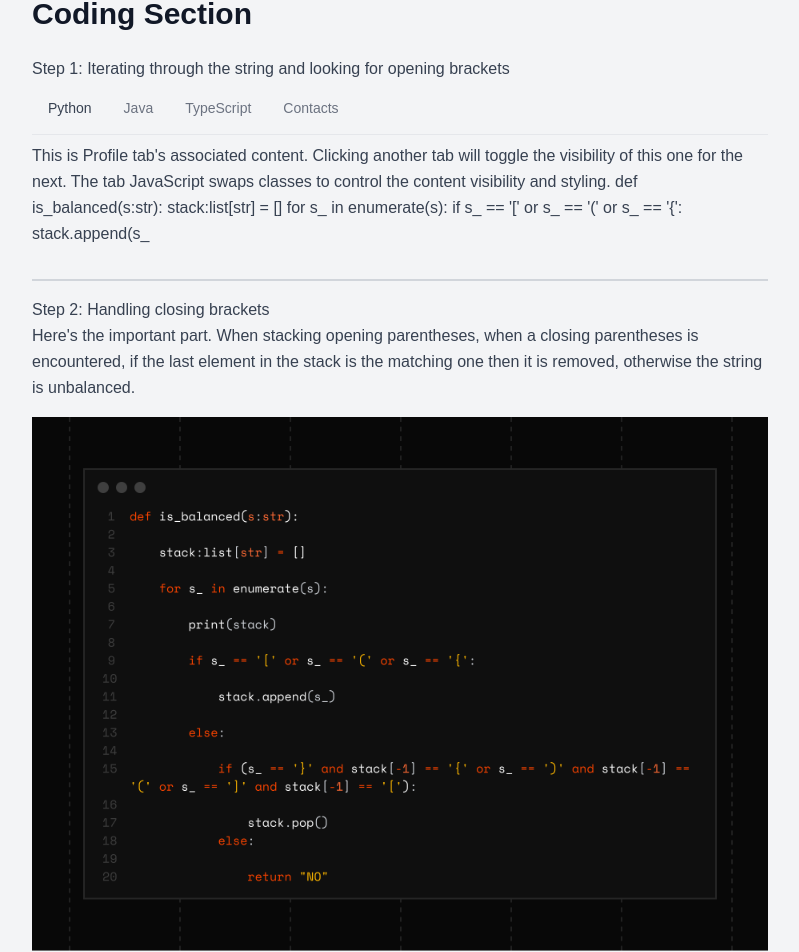
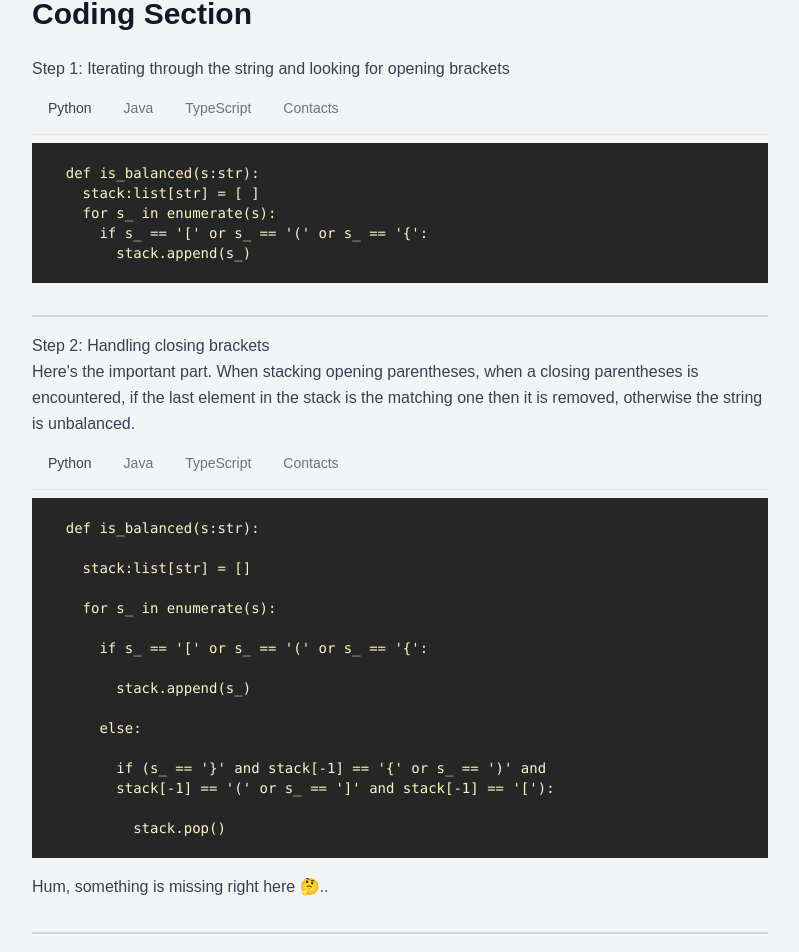
Before and after one commit to PrunelMel/DEVO, a Next.js app: page /articles/hackerRank/balancedBracket in a window 1280 px wide. Shown: the part 1028-1980 px from the top of the page, without its empty margins (32-831 px from the left). Built offline with nearby package versions, Linux system fonts and the light colour scheme.

Commit message:
updating CodeSection component

```diff
--- a/src/app/articles/hackerRank/balancedBracket/page.tsx
+++ b/src/app/articles/hackerRank/balancedBracket/page.tsx
@@ -1,10 +1,24 @@
 import React from 'react';
 import CharLighter from '@/components/CharLighter';
 import Divider from '@/components/Divider';
-import { TabItem, Tabs } from "flowbite-react";
 import CodeSection from '@/components/CodeSection';
 
 var codeStep1:{python:string, java:string, typescript:string} = {
+
+  python: `
+    def is_balanced(s:str):
+      stack:list[str] = [ ]
+      for s_ in enumerate(s):
+        if s_ == '[' or s_ == '(' or s_ == '{':
+          stack.append(s_)
+  `,
+
+  java:``,
+
+  typescript:``
+}
+
+var codeStep2:{python:string, java:string, typescript:string} = {
 
   python: `
     def is_balanced(s:str):
@@ -13,9 +27,81 @@ var codeStep1:{python:string, java:string, typescript:string} = {
 
       for s_ in enumerate(s):
 
-          if s_ == '[' or s_ == '(' or s_ == '{':
+        if s_ == '[' or s_ == '(' or s_ == '{':
 
-              stack.append(s_
+          stack.append(s_)
+
+        else:
+
+          if (s_ == '}' and stack[-1] == '{' or s_ == ')' and
+          stack[-1] == '(' or s_ == ']' and stack[-1] == '['):
+
+            stack.pop()
+  `,
+
+  java:``,
+
+  typescript:``
+}
+
+var codeStep3:{python:string, java:string, typescript:string} = {
+
+  python: `
+    def is_balanced(s:str):
+
+      stack:list[str] = []
+
+      for s_ in enumerate(s):
+
+        if s_ == '[' or s_ == '(' or s_ == '{':
+
+          stack.append(s_)
+
+        else:
+
+          if (s_ == '}' and stack[-1] == '{' or s_ == ')' and
+          stack[-1] == '(' or s_ == ']' and stack[-1] == '['):
+
+            stack.pop()
+
+          else:
+
+            return "NO"
+
+      return "YES" if len(stack) == 0 else "NO"
+  `,
+
+  java:``,
+
+  typescript:``
+}
+
+var codeStep4:{python:string, java:string, typescript:string} = {
+
+  python:`
+    def is_balanced(s:str):
+
+      stack:list[str] = []
+
+      for s_ in enumerate(s):
+
+        if s_ == '[' or s_ == '(' or s_ == '{':
+
+          stack.append(s_)
+
+        else:
+
+          if len(stack) != 0 and (s_ == '}' and stack[-1] == '{' or s_ == ')' and
+          stack[-1] == '(' or s_ == ']' and stack[-1] == '['):
+
+            stack.pop()
+
+          else:
+
+            return "NO"
+
+      return "YES" if len(stack) == 0 else "NO"
+
   `,
 
   java:``,
@@ -120,17 +206,19 @@ export default function page() {
                   <CodeSection code={codeStep1}/>
                 </div>
                 <Divider/>
-                <div className="mt-4">
+                <div className="mt-4 overflow-x-hidden">
                   <span>Step 2: Handling closing brackets</span>
                   <p>Here's the important part. When stacking opening parentheses, when a closing parentheses is encountered, if the last element in the stack is the matching one then it is removed, otherwise the string is unbalanced.</p>
-                  <img  className="mt-4" src="/hackerRank/balancedBrackets/ray-so-export3.png" alt="" />
+                  {/* <img  className="mt-4" src="/hackerRank/balancedBrackets/ray-so-export3.png" alt="" /> */}
+                  <CodeSection code={codeStep2}/>
                   <p className="mt-4">Hum, something is missing right here 🤔..</p>
                 </div>
                 <Divider/>
                 <div className="mt-4">
                   <span>Step 3: Return statement</span>
                   <p>After processing the entire string, if the stack is empty, then the string is balanced. Otherwise, it is not.</p>
-                  <img src="/hackerRank/balancedBrackets/ray-so-export4.png" alt="" className="mt-4"/>
+                  {/* <img src="/hackerRank/balancedBrackets/ray-so-export4.png" alt="" className="mt-4"/> */}
+                  <CodeSection code={codeStep3}/>
                 </div>
                 <Divider/>
                 <div className="mt-4">
@@ -142,7 +230,8 @@ export default function page() {
                     To solve the problem, just make sure that the stack is not empty before performing the operation.
                     So this will be the final code 👇
                   </p>
-                  <img src="/hackerRank/balancedBrackets/ray-so-export5.png" alt="" className="mt-4"/>
+                  {/* <img src="/hackerRank/balancedBrackets/ray-so-export5.png" alt="" className="mt-4"/> */}
+                  <CodeSection code={codeStep4}/>
                 </div>
 
               </div>
--- a/src/components/CodeSection.tsx
+++ b/src/components/CodeSection.tsx
@@ -6,12 +6,15 @@ import { TabItem, Tabs } from "flowbite-react";
 const CodeSection = ({code}:{code:{python:string, java:string, typescript:string}}) => {
 
     return (
-        <Tabs aria-label="Tabs with underline" variant="underline" >
-            <TabItem active title="Python">
-                This is Profile tab's associated content.
-                Clicking another tab will toggle the visibility of this one for the next. The tab JavaScript swaps classes to
-                control the content visibility and styling.
-                {code.python}
+        <Tabs aria-label="Tabs with underline" variant="underline" className="">
+            <TabItem active title="Python" className="font-bold">
+
+                <code className="">
+                    <pre className="bg-neutral-800 text-amber-100 text-sm">
+                        {code.python}
+                    </pre>
+                </code>
+
             </TabItem>
             <TabItem title="Java">
                 This is Dashboard tab's associated content.
```
